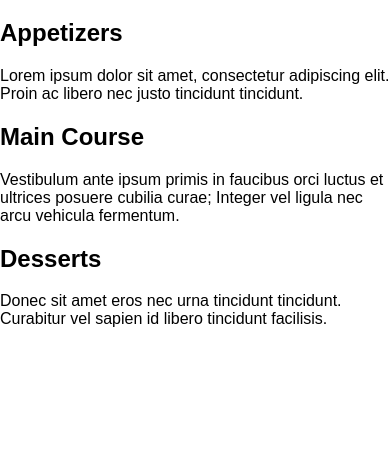
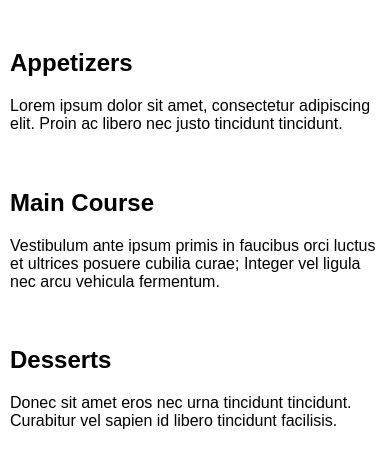
Before and after one commit to radlakha/js-play, a plain HTML site: page mod2-solution/index.html in a window 390 px wide. Shown: the part 61-528 px from the top of the page. Drawn offline with Linux system fonts and the light colour scheme.

Commit message:
Add Mobile Responsive Layout. Closes gh-5

```diff
--- a/mod2-solution/css/style.css
+++ b/mod2-solution/css/style.css
@@ -18,7 +18,7 @@ body {
         width: 50%; /* First two sections take up half the width each */
         box-sizing: border-box;
         padding: 10px;
-        color:brown
+        color: brown;
     }
 
     .tablet-layout.desserts {
@@ -26,3 +26,12 @@ body {
         color: aqua;
     }
 }
+
+@media (max-width: 767px) {
+    .mobile-layout {
+        float: none; /* Remove floating */
+        width: 100%; /* Each section takes up the full width */
+        box-sizing: border-box;
+        padding: 10px;
+    }
+}
--- a/mod2-solution/index.html
+++ b/mod2-solution/index.html
@@ -8,15 +8,15 @@
 </head>
 <body>
     <h1>Our Menu</h1>
-    <section class="desktop-layout tablet-layout">
+    <section class="desktop-layout tablet-layout mobile-layout">
         <h2>Appetizers</h2>
         <p>Lorem ipsum dolor sit amet, consectetur adipiscing elit. Proin ac libero nec justo tincidunt tincidunt.</p>
     </section>
-    <section class="desktop-layout tablet-layout">
+    <section class="desktop-layout tablet-layout mobile-layout">
         <h2>Main Course</h2>
         <p>Vestibulum ante ipsum primis in faucibus orci luctus et ultrices posuere cubilia curae; Integer vel ligula nec arcu vehicula fermentum.</p>
     </section>
-    <section class="desktop-layout tablet-layout desserts">
+    <section class="desktop-layout tablet-layout mobile-layout desserts">
         <h2>Desserts</h2>
         <p>Donec sit amet eros nec urna tincidunt tincidunt. Curabitur vel sapien id libero tincidunt facilisis.</p>
     </section>
```
